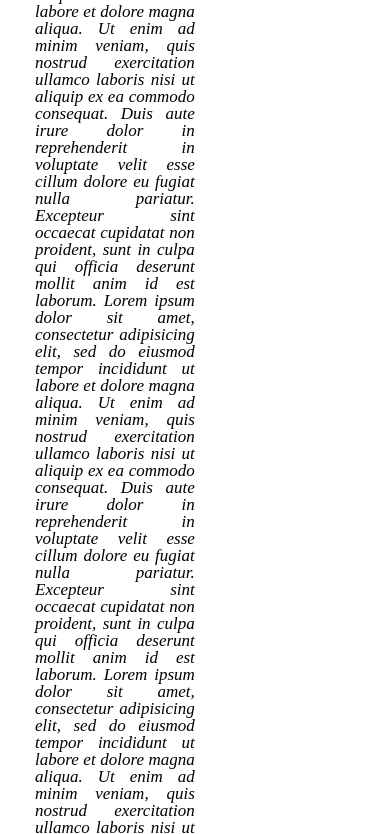
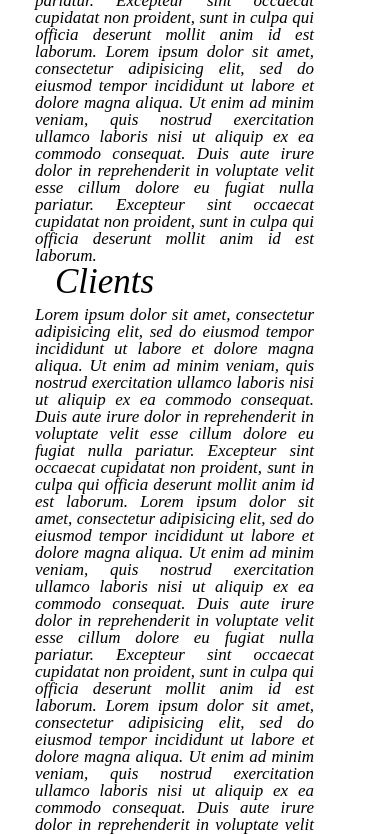
Before and after one commit to TarasHaiduk/Maket, a plain HTML site: page index.html in a window 390 px wide. Shown: the part 1166-2000 px from the top of the page. Drawn offline with Linux system fonts and the light colour scheme.

Commit message:
my adaptive work

```diff
--- a/css/Style.css
+++ b/css/Style.css
@@ -64,7 +64,23 @@
 	font-family: inherit;
 	font-style: italic;
 	font-size: 17px;
-
+}
+.container{
+	max-width: 1400px;
+	margin: 0px auto;
+	padding: 0px 15px;
+}
+@media (max-width: 1200px){
+	.container {max-width: 970px;
+	}
+}
+@media (max-width: 992px){
+	.container {max-width: 750px;
+	}
+}
+@media (max-width: 767px){
+	.container {max-width: none;
+	}
 }
 .header{
 	position: fixed;
@@ -112,32 +128,45 @@
 }
 .headingText{
 	float: left;
-	margin: 13px 450px 5px 50px;
+	margin: 0.5% 30% 5px 5%;
 }
 .wrapImgBook{
 	float: right;
-	margin-right: 200px;
+	margin-right: 20%;
 }
 .mainTextAbout{
 	text-align:justify;
 	float: left;
 	width: 47%;
 	margin: 0px 0px 50px 15px;
-
 }
+@media (max-width: 992px){
+	.mainTextAbout {
+		width: 90%;
+		float: none;
+		margin: 0px;
+	}
+		}
 .mainTextClients{
 	text-align:justify;
 	float: right;
 	width: 47%;
 	margin: 0px 0px 50px 15px;
 }
+@media (max-width: 992px){
+	.mainTextClients {
+		width: 90%;
+		float: none;
+		margin: 0px;
+	}
+		}
 .mainTextHeading{
 	font-size: 35px;
 	margin:0px 0px 7px 20px;
 
 }
 .footer {
-  position: fixed;
+  position:fixed;
   bottom: 0;
   width: 100%;
   text-align: center;
--- a/index.html
+++ b/index.html
@@ -9,6 +9,7 @@
 </head>
 <body class="body" id="body">
 	<header class="header" >
+		<div class="container">
 			<nav class="navbar" role="navigation">
 				<div class="containerNavbar">
 					<a class="logoWrap" href="#body">
@@ -34,12 +35,13 @@
 				</div>
 
 			</nav>
-
+		</div>
 	</header>
 	<!--========== END HEADER ==========-->
 	<!--========== main page ==========-->
 
 	<main role="main" class="main">
+		<div class="container">
 			<div class="heading">
 				<h1 class="headingMain">Moving your business forward</h1>
 				<span class="headingText">
@@ -108,6 +110,7 @@
 				</p>
 
 			</div>
+		</div>
 	</main>
 	<!--========== End main page ==========-->
 	<!--========== Footer ==========-->
```
Lines whose indentation alone changed are shown as unchanged.
